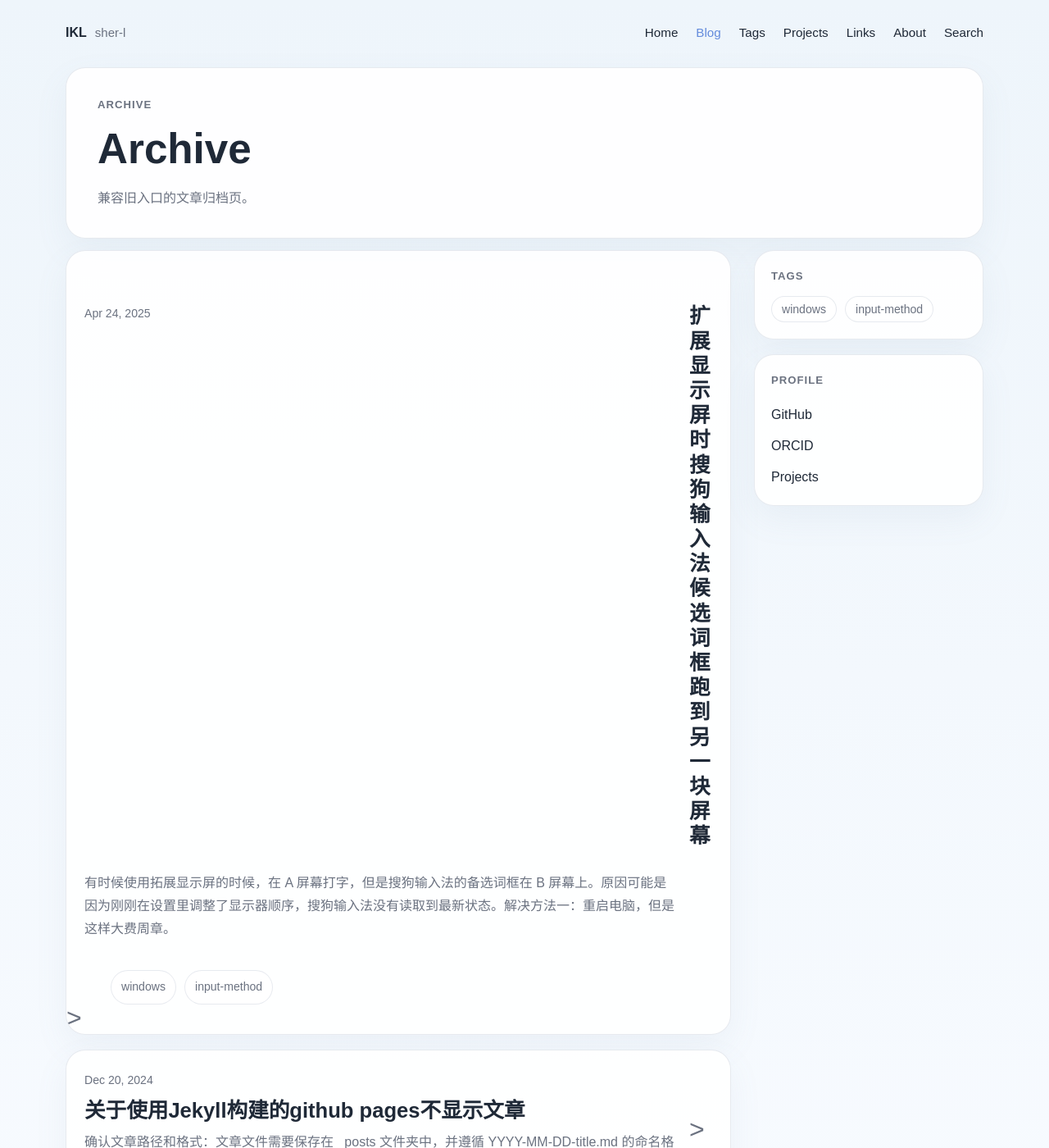
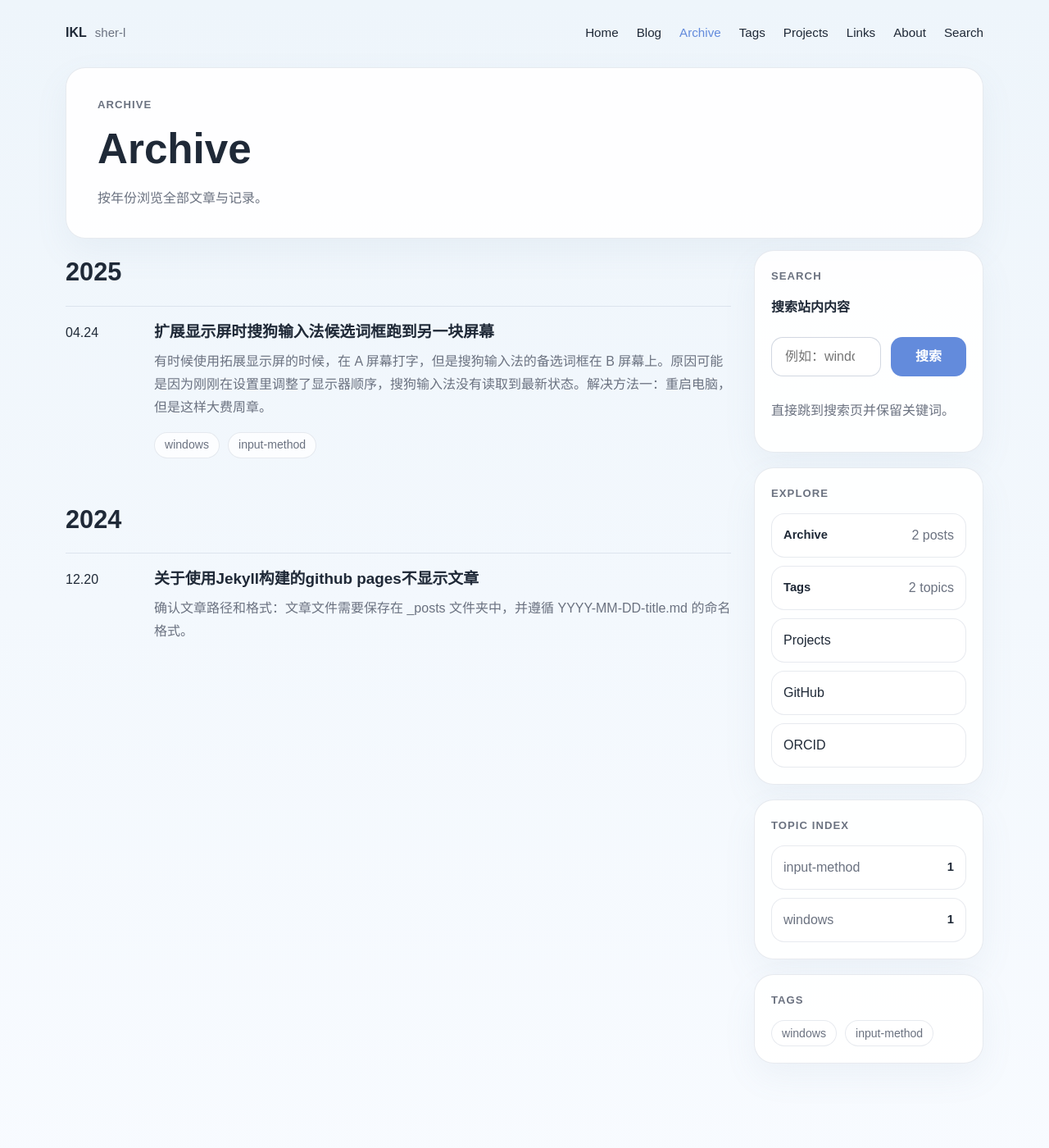
Before and after one commit to sher-l/sher-l.github.io, a Jekyll site: the page built from archive.md, in a window 1280 px wide and 1400 px high. Shown: the whole window at 82% size. Built offline with Jekyll 4.4.1, drawn with Linux system fonts in a browser that asks for light colours.

Commit message:
Surface search tags and archive features

```diff
--- /dev/null
+++ b/_includes/archive-list.html
@@ -0,0 +1,36 @@
+<div class="archive-list">
+  {% assign current_year = "" %}
+  {% for post in site.posts %}
+    {% assign post_year = post.date | date: "%Y" %}
+    {% if post_year != current_year %}
+      {% unless forloop.first %}
+        </div>
+      </section>
+      {% endunless %}
+      <section class="archive-year">
+        <h2>{{ post_year }}</h2>
+        <div class="archive-posts">
+      {% assign current_year = post_year %}
+    {% endif %}
+
+    <article class="archive-item">
+      <time datetime="{{ post.date | date_to_xmlschema }}">{{ post.date | date: "%m.%d" }}</time>
+      <div>
+        <h3><a href="{{ post.url | relative_url }}">{{ post.title }}</a></h3>
+        <p>{{ post.excerpt | strip_html | strip_newlines | truncate: 120 }}</p>
+        {% if post.categories.size > 0 %}
+          <div class="post-card-meta">
+            {% for category in post.categories %}
+              <a href="{{ '/tags/' | relative_url }}#{{ category | slugify }}"><span>{{ category }}</span></a>
+            {% endfor %}
+          </div>
+        {% endif %}
+      </div>
+    </article>
+
+    {% if forloop.last %}
+        </div>
+      </section>
+    {% endif %}
+  {% endfor %}
+</div>
--- /dev/null
+++ b/_includes/category-index.html
@@ -0,0 +1,9 @@
+{% assign sorted_categories = site.categories | sort %}
+<div class="category-index">
+  {% for category in sorted_categories %}
+    <a class="category-index-link" href="{{ '/tags/' | relative_url }}#{{ category[0] | slugify }}">
+      <span>{{ category[0] }}</span>
+      <strong>{{ category[1].size }}</strong>
+    </a>
+  {% endfor %}
+</div>
--- /dev/null
+++ b/_includes/search-box.html
@@ -0,0 +1,18 @@
+<form class="site-search-box" action="{{ '/search/' | relative_url }}" method="get">
+  <label class="search-label" for="{{ include.id | default: 'site-search-query' }}">
+    {{ include.label | default: '站内搜索' }}
+  </label>
+  <div class="search-inline">
+    <input
+      id="{{ include.id | default: 'site-search-query' }}"
+      class="search-input search-input-compact"
+      type="search"
+      name="q"
+      placeholder="{{ include.placeholder | default: '输入关键词搜索文章、标签和正文' }}"
+      autocomplete="off">
+    <button class="search-submit" type="submit">搜索</button>
+  </div>
+  {% if include.hint %}
+    <p class="search-hint">{{ include.hint }}</p>
+  {% endif %}
+</form>
--- a/_includes/site-footer.html
+++ b/_includes/site-footer.html
@@ -3,6 +3,7 @@
     <p class="footer-copy">{{ site.description }}</p>
     <div class="footer-meta">
       <a href="{{ '/blog/' | relative_url }}">Blog</a>
+      <a href="{{ '/archive/' | relative_url }}">Archive</a>
       <a href="{{ '/tags/' | relative_url }}">Tags</a>
       <a href="{{ '/projects/' | relative_url }}">Projects</a>
       <a href="{{ '/links/' | relative_url }}">Links</a>
--- a/_includes/site-header.html
+++ b/_includes/site-header.html
@@ -7,7 +7,8 @@
 
     <nav class="site-nav" aria-label="Primary">
       <a class="{% if page.url == '/' %}active{% endif %}" href="{{ '/' | relative_url }}">Home</a>
-      <a class="{% if page.url == '/blog/' or page.url == '/archive/' or page.layout == 'post' %}active{% endif %}" href="{{ '/blog/' | relative_url }}">Blog</a>
+      <a class="{% if page.url == '/blog/' or page.layout == 'post' %}active{% endif %}" href="{{ '/blog/' | relative_url }}">Blog</a>
+      <a class="{% if page.url == '/archive/' %}active{% endif %}" href="{{ '/archive/' | relative_url }}">Archive</a>
       <a class="{% if page.url == '/tags/' %}active{% endif %}" href="{{ '/tags/' | relative_url }}">Tags</a>
       <a class="{% if page.url == '/projects/' %}active{% endif %}" href="{{ '/projects/' | relative_url }}">Projects</a>
       <a class="{% if page.url == '/links/' %}active{% endif %}" href="{{ '/links/' | relative_url }}">Links</a>
--- a/_layouts/blog.html
+++ b/_layouts/blog.html
@@ -18,18 +18,39 @@ layout: default
 
     <aside class="blog-side">
       <section class="side-card">
-        <p class="side-title">Tags</p>
-        {% include tag-cloud.html %}
+        <p class="side-title">Search</p>
+        {% include search-box.html
+          id="blog-search-input"
+          label="搜索站内内容"
+          placeholder="例如：windows、jekyll、r"
+          hint="直接跳到搜索页并保留关键词。" %}
       </section>
 
       <section class="side-card">
-        <p class="side-title">Profile</p>
-        <p>{{ site.profile.summary }}</p>
-        <div class="side-links">
+        <p class="side-title">Explore</p>
+        <div class="utility-links">
+          <a href="{{ '/archive/' | relative_url }}">
+            <strong>Archive</strong>
+            <span>{{ site.posts | size }} posts</span>
+          </a>
+          <a href="{{ '/tags/' | relative_url }}">
+            <strong>Tags</strong>
+            <span>{{ site.categories | size }} topics</span>
+          </a>
+          <a href="{{ '/projects/' | relative_url }}">Projects</a>
           <a href="{{ site.links.github }}" target="_blank" rel="noreferrer">GitHub</a>
           <a href="{{ site.links.orcid }}" target="_blank" rel="noreferrer">ORCID</a>
-          <a href="{{ '/projects/' | relative_url }}">Projects</a>
         </div>
+      </section>
+
+      <section class="side-card">
+        <p class="side-title">Topic Index</p>
+        {% include category-index.html %}
+      </section>
+
+      <section class="side-card">
+        <p class="side-title">Tags</p>
+        {% include tag-cloud.html %}
       </section>
     </aside>
   </div>
--- a/archive.md
+++ b/archive.md
@@ -1,9 +1,9 @@
 ---
 layout: blog
 title: Archive
-description: 兼容旧入口的文章归档页。
+description: 按年份浏览全部文章与记录。
 permalink: /archive/
 eyebrow: Archive
 ---
 
-{% include post-list.html %}
+{% include archive-list.html %}
--- a/assets/css/style.css
+++ b/assets/css/style.css
@@ -219,6 +219,46 @@ img {
   padding-top: 14px;
 }
 
+.feature-strip {
+  display: grid;
+  grid-template-columns: minmax(0, 1.3fr) minmax(260px, 0.9fr);
+  gap: 20px;
+  margin-top: 22px;
+}
+
+.feature-strip-search,
+.feature-strip-links a {
+  border: 1px solid var(--line);
+  background: var(--surface);
+  border-radius: 24px;
+  box-shadow: var(--shadow);
+}
+
+.feature-strip-search {
+  padding: 22px 24px;
+}
+
+.feature-strip-links {
+  display: grid;
+  gap: 14px;
+}
+
+.feature-strip-links a {
+  display: grid;
+  gap: 4px;
+  padding: 18px 20px;
+}
+
+.feature-strip-links strong {
+  font-family: var(--display);
+  font-size: 1.02rem;
+}
+
+.feature-strip-links span {
+  color: var(--ink-muted);
+  font-size: 0.92rem;
+}
+
 .blog-grid {
   display: grid;
   grid-template-columns: minmax(0, 1.55fr) 280px;
@@ -335,6 +375,35 @@ img {
   gap: 10px;
 }
 
+.utility-links,
+.category-index {
+  display: grid;
+  gap: 10px;
+}
+
+.utility-links a,
+.category-index-link {
+  display: flex;
+  align-items: center;
+  justify-content: space-between;
+  gap: 14px;
+  padding: 12px 14px;
+  border: 1px solid var(--line);
+  border-radius: 16px;
+  background: rgba(255, 255, 255, 0.72);
+}
+
+.utility-links a span,
+.category-index-link span {
+  color: var(--ink-muted);
+}
+
+.utility-links strong,
+.category-index-link strong {
+  color: var(--ink);
+  font-size: 0.92rem;
+}
+
 .tag-cloud-soft span:nth-child(1) { background: rgba(126, 169, 240, 0.12); }
 .tag-cloud-soft span:nth-child(2) { background: rgba(156, 183, 236, 0.12); }
 .tag-cloud-soft span:nth-child(3) { background: rgba(168, 180, 245, 0.12); }
@@ -443,6 +512,39 @@ img {
   font: inherit;
 }
 
+.site-search-box {
+  display: grid;
+  gap: 12px;
+}
+
+.search-inline {
+  display: grid;
+  grid-template-columns: minmax(0, 1fr) auto;
+  gap: 12px;
+}
+
+.search-input-compact {
+  min-height: 48px;
+}
+
+.search-submit {
+  min-width: 92px;
+  min-height: 48px;
+  padding: 0 18px;
+  border: 0;
+  border-radius: 14px;
+  background: var(--accent);
+  color: #fff;
+  font: inherit;
+  font-weight: 600;
+  cursor: pointer;
+}
+
+.search-submit:hover,
+.search-submit:focus-visible {
+  opacity: 0.92;
+}
+
 .search-hint,
 .search-empty,
 .search-result span {
@@ -461,6 +563,41 @@ img {
   gap: 18px;
   padding: 18px 0;
   border-top: 1px solid var(--line);
+}
+
+.archive-list {
+  display: grid;
+  gap: 30px;
+}
+
+.archive-year h2 {
+  margin: 0 0 14px;
+  font-family: var(--display);
+  font-size: clamp(1.55rem, 2.4vw, 2.1rem);
+}
+
+.archive-posts {
+  display: grid;
+}
+
+.archive-item {
+  display: grid;
+  grid-template-columns: 90px minmax(0, 1fr);
+  gap: 18px;
+  padding: 18px 0;
+  border-top: 1px solid var(--line);
+}
+
+.archive-item h3 {
+  margin: 0;
+  font-family: var(--display);
+  font-size: 1.18rem;
+  line-height: 1.4;
+}
+
+.archive-item p {
+  margin: 8px 0 0;
+  color: var(--ink-muted);
 }
 
 .post-layout {
@@ -613,6 +750,7 @@ img {
 }
 
 @media (max-width: 980px) {
+  .feature-strip,
   .blog-grid,
   .post-layout,
   .footer-shell,
@@ -646,4 +784,11 @@ img {
   .post-card-link {
     grid-template-columns: 1fr;
   }
+
+  .search-inline,
+  .archive-item,
+  .tag-post-item,
+  .search-result {
+    grid-template-columns: 1fr;
+  }
 }
--- a/assets/js/search-page.js
+++ b/assets/js/search-page.js
@@ -3,6 +3,9 @@ document.addEventListener("DOMContentLoaded", async () => {
   const results = document.getElementById("search-results");
 
   if (!input || !results) return;
+
+  const params = new URLSearchParams(window.location.search);
+  const initialQuery = (params.get("q") || "").trim();
 
   let posts = [];
   try {
@@ -41,12 +44,26 @@ document.addEventListener("DOMContentLoaded", async () => {
       .join("");
   };
 
+  const updateUrl = (rawQuery) => {
+    const nextUrl = new URL(window.location.href);
+    if (rawQuery) {
+      nextUrl.searchParams.set("q", rawQuery);
+    } else {
+      nextUrl.searchParams.delete("q");
+    }
+    window.history.replaceState({}, "", nextUrl);
+  };
+
   const runSearch = () => {
-    const query = input.value.trim().toLowerCase();
+    const rawQuery = input.value.trim();
+    const query = rawQuery.toLowerCase();
     if (!query) {
+      updateUrl("");
       render([], "");
       return;
     }
+
+    updateUrl(rawQuery);
 
     const filtered = posts.filter((post) => {
       const haystack = [
@@ -65,5 +82,12 @@ document.addEventListener("DOMContentLoaded", async () => {
   };
 
   input.addEventListener("input", runSearch);
+
+  if (initialQuery) {
+    input.value = initialQuery;
+    runSearch();
+    return;
+  }
+
   render([], "");
 });
```
Also changed, not shown: _layouts/home.html (+35 -2 lines).
